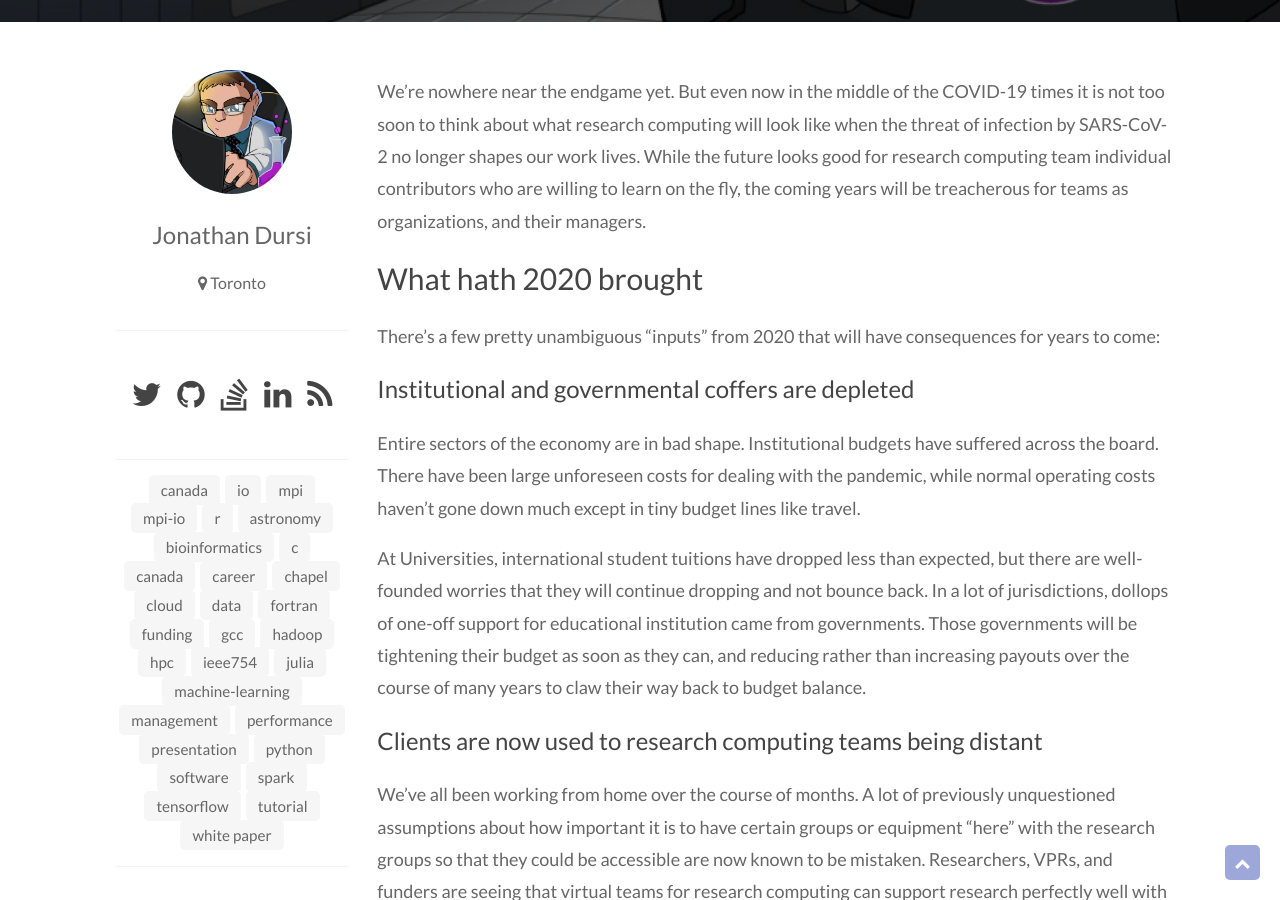
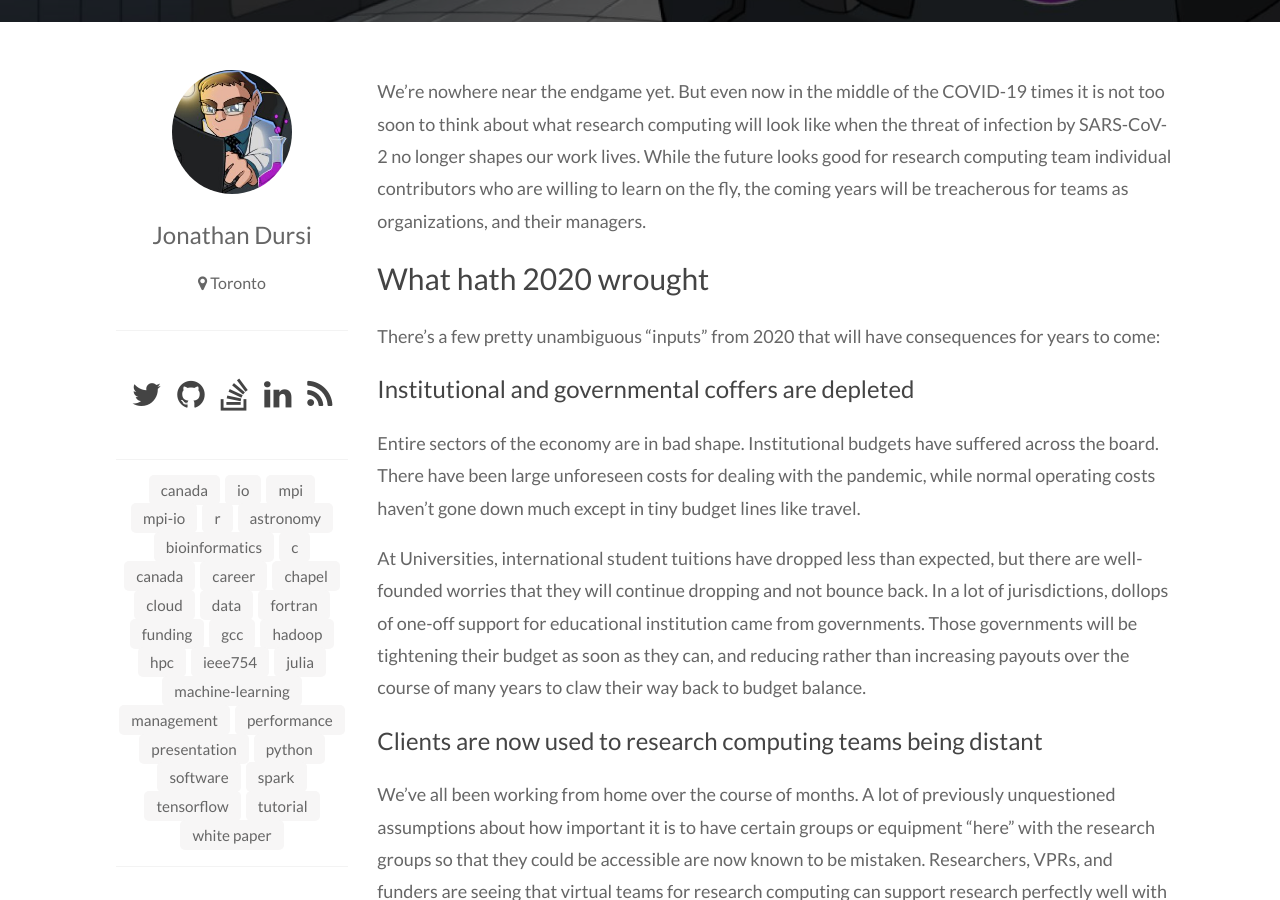
Before and after one commit to ljdursi/dursi-blog, a Jekyll site: the page built from _posts/2020-10-24-research-computing-in-the-aftertimes.md, in a window 1280 px wide and 900 px high, scrolled down 418 px. Built offline with Jekyll 4.4.1, drawn with Linux system fonts in a browser that asks for light colours; nearby versions of some CDN libraries; comment, search, counter and statistics services are not loaded.

Commit message:
Typo: brought -> wrought

```diff
--- a/_posts/2020-10-24-research-computing-in-the-aftertimes.md
+++ b/_posts/2020-10-24-research-computing-in-the-aftertimes.md
@@ -7,7 +7,7 @@ tags: ['management', 'funding']
 We're nowhere near the endgame yet.  But even now in the middle of the COVID-19 times it is not too soon to think about what research computing will look like when the threat of infection by SARS-CoV-2 no longer shapes our work lives.  While the future looks good for research computing team individual contributors who are willing to learn on the fly, the coming years
 will be treacherous for teams as organizations, and their managers.
 
-## What hath 2020 brought
+## What hath 2020 wrought
 
 There's a few pretty unambiguous "inputs" from 2020 that will have consequences for years to come:
 
```
